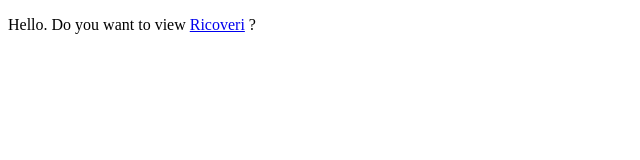
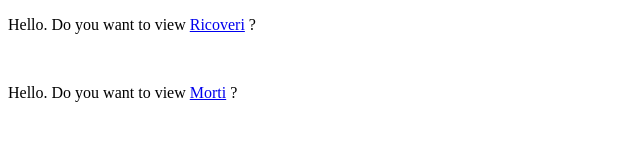
Before and after one commit to Caesar992/CovidPlot, a plain HTML site: page docs/index.html in a window 1280 px wide. Shown: the whole page, without its empty margins (0-640 px from the left). Drawn offline with Linux system fonts and the light colour scheme.

Commit message:
Update index.html

```diff
--- a/docs/index.html
+++ b/docs/index.html
@@ -21,7 +21,8 @@
 
 
 
-        <p>Hello. Do you want to view <a href="bokeh_ricoveri_eur.html">Ricoveri</a> ?</p>
+        <p>Hello. Do you want to view <a href="bokeh_ricoveri_eur.html">Ricoveri</a> ?</p>    <br>
+    <p>Hello. Do you want to view <a href="bokeh_morti_eur.html">Morti</a> ?</p>
 
 
 
```
